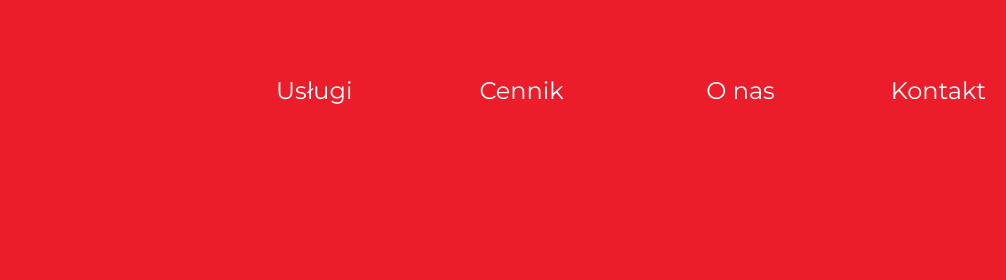
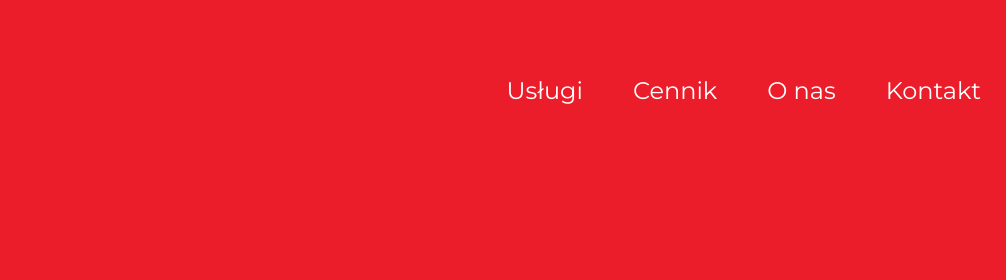
Before and after one commit to emskypl/OkeyTaxi, a website: page index.html in a window 1280 px wide. Shown: the top 280 px of the page, 274-1280 px from the left. Drawn offline with Linux system fonts and the light colour scheme.

Commit message:
nav-items a width fix

```diff
--- a/scss/style.scss
+++ b/scss/style.scss
@@ -539,10 +539,12 @@ footer {
 			padding: 0;
 			color: $white;
 			text-decoration: none;
-			margin-left: 20px;
-			margin-right: 20px;
+			margin-left: 25px;
+			margin-right: 25px;
 			font-size: 1.5rem;
 			text-align: right;
+			transition: color 0.4s;
+			width: auto;
 		}
 	}
 
```
Also changed, not shown: css/style.css, 1 other file.
